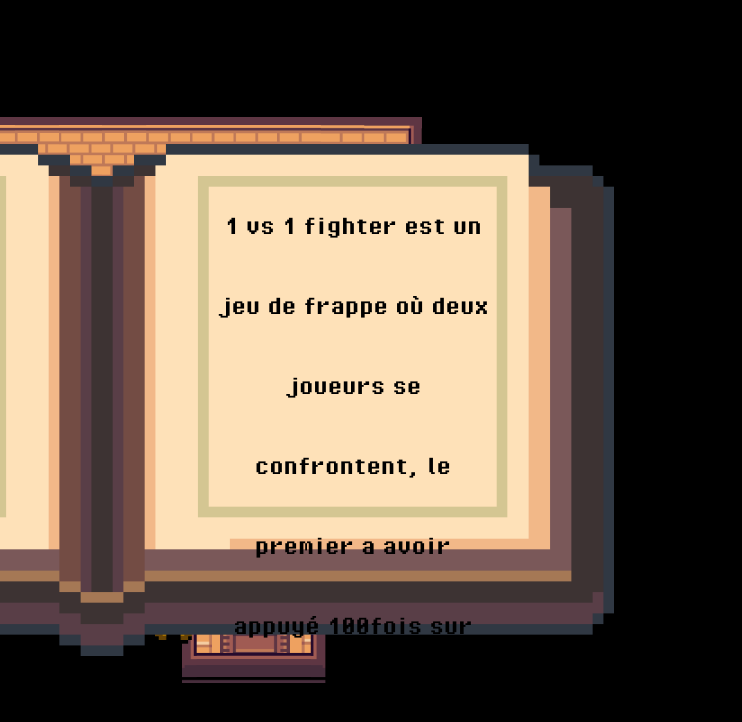
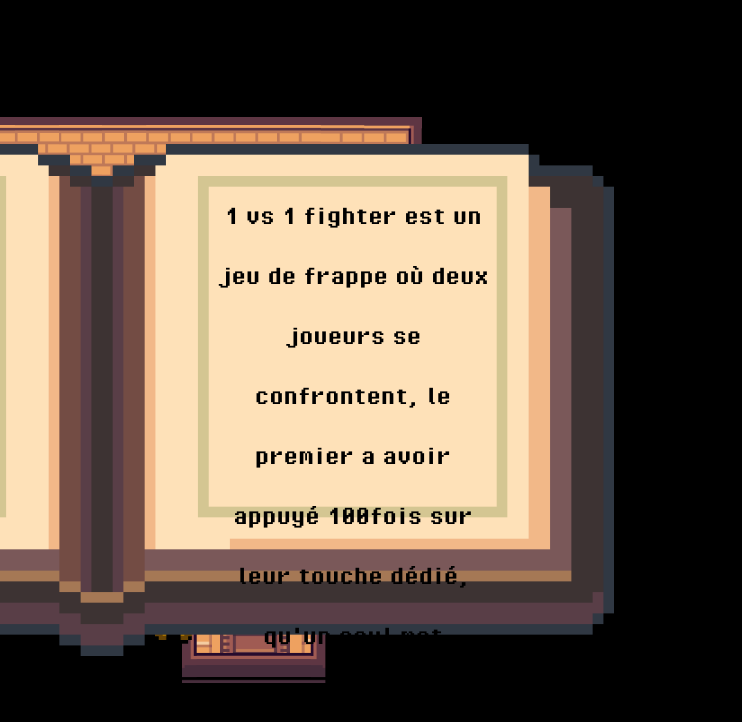
Before and after one commit to Thomas-bon/PortFolio-2024, a plain HTML site: page houseProjects.html in a window 1280 px wide. Both pictures are taken after a click on the element 554 px from the left and 569 px from the top of the page. Shown: the full height of the page, 538-1280 px from the left. Drawn offline with Linux system fonts and the light colour scheme.

Commit message:
Ajust text book

```diff
--- a/houseProjects.css
+++ b/houseProjects.css
@@ -232,7 +232,7 @@ body {
     font-family: pixel;
     font-size: 180%;
     text-align: center;
-    line-height: 80px;
+    line-height: 60px;
 }
 
 #closeMenu {
@@ -259,9 +259,7 @@ body {
 
 @media screen and (min-width: 1400px) {
 
-    /* #bookOMG{
-        display: none;
-    } */
+
     #room {
         height: 90%;
         width: 55%;
```
